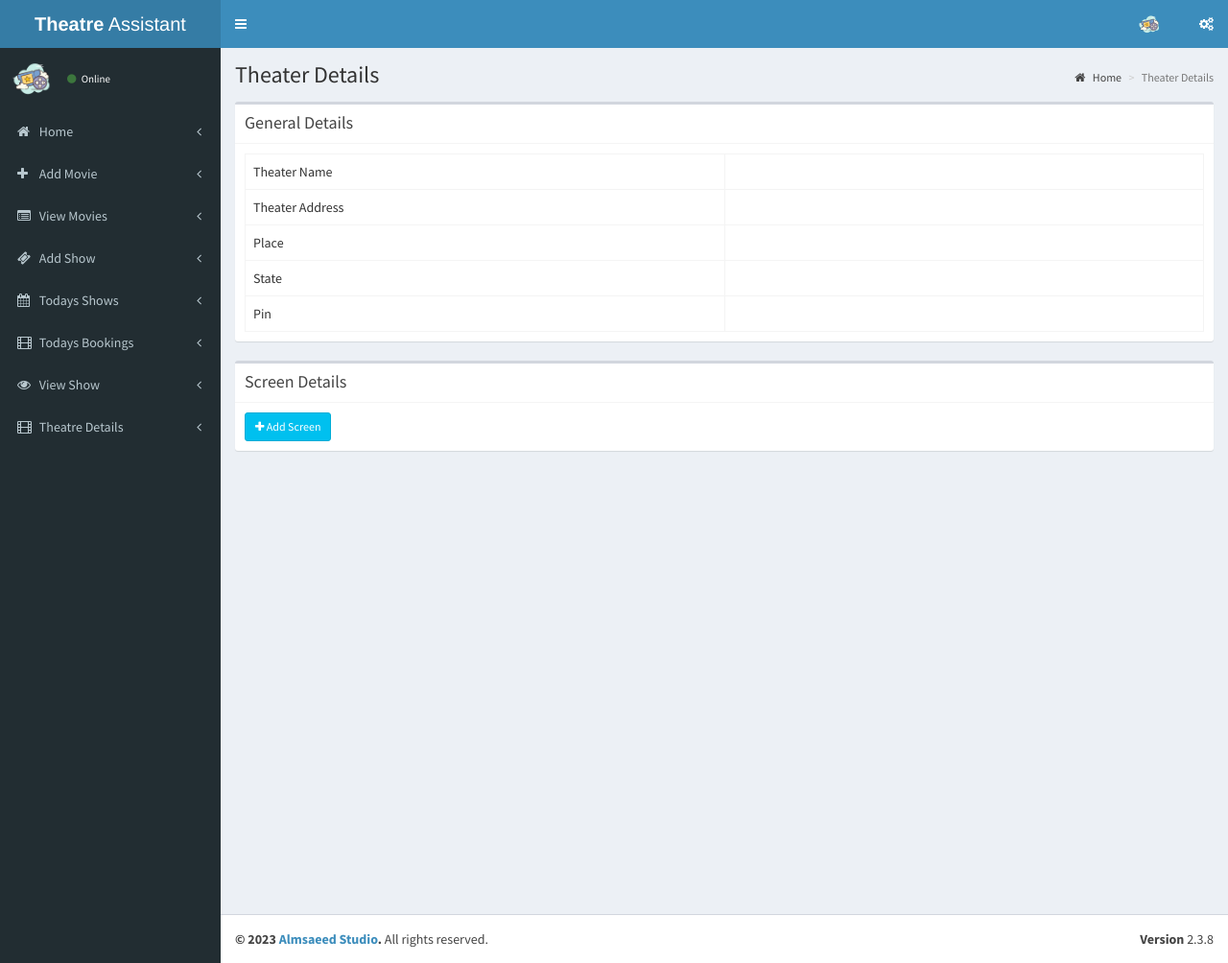
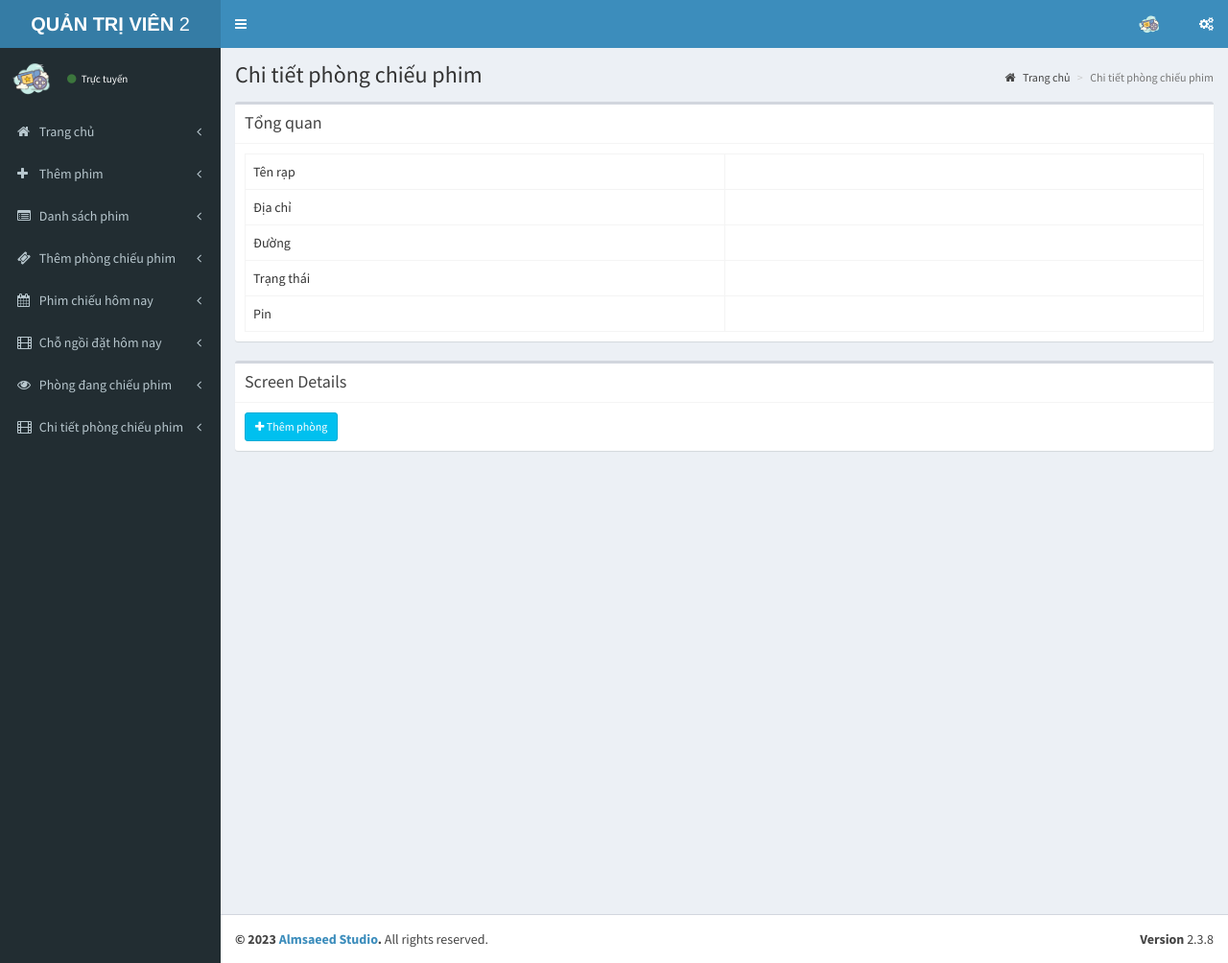
Before and after one commit to NghiaNon/Movie, a PHP site: page /theatre/pages/add_theatre_2.php in a window 1280 px wide. Shown: the whole page at 96% size. Run offline with PHP 8.4, Linux system fonts and the light colour scheme; a user stored in the database is signed in; data comes from the database, SQL or seed files in the repository; data that the repository does not hold is empty; some libraries are stand-ins or nearby versions.

Commit message:
uppdate_admin2

```diff
--- a/theatre/pages/add_theatre_2.php
+++ b/theatre/pages/add_theatre_2.php
@@ -8,11 +8,11 @@ include('header.php');
     <!-- Content Header (Page header) -->
     <section class="content-header">
       <h1>
-        Theater Details
+        Chi tiết phòng chiếu phim
       </h1>
       <ol class="breadcrumb">
-        <li><a href="index.php"><i class="fa fa-home"></i> Home</a></li>
-        <li class="active">Theater Details</li>
+        <li><a href="index.php"><i class="fa fa-home"></i> Trang chủ</a></li>
+        <li class="active">Chi tiết phòng chiếu phim</li>
       </ol>
     </section>
 
@@ -22,7 +22,7 @@ include('header.php');
       <!-- Default box -->
       <div class="box">
          <div class="box-header with-border">
-              <h3 class="box-title">General Details</h3>
+              <h3 class="box-title">Tổng quan</h3>
             </div>
         <div class="box-body">
           <?php
@@ -31,19 +31,19 @@ include('header.php');
           ?>
             <table class="table table-bordered table-hover">
                 <tr>
-                    <td class="col-md-6">Theater Name</td>
+                    <td class="col-md-6">Tên rạp</td>
                     <td  class="col-md-6"><?php echo $theatre['name'];?></td>
                 </tr>
                 <tr>
-                    <td>Theater Address</td>
+                    <td>Địa chỉ</td>
                     <td><?php echo $theatre['address'];?></td>
                 </tr>
                 <tr>
-                    <td>Place</td>
+                    <td>Đường</td>
                     <td><?php echo $theatre['place'];?></td>
                 </tr>
                 <tr>
-                    <td>State</td>
+                    <td>Trạng thái</td>
                     <td><?php echo $theatre['state'];?></td>
                 </tr>
                 <tr>
@@ -65,12 +65,12 @@ include('header.php');
             {
           ?>
             <table class="table table-bordered table-hover">
-              <th class="col-md-1">Slno</th>
-              <th class="col-md-3">Screen Name</th>
-              <th class="col-md-1">Seats</th>
-              <th class="col-md-1">Charge</th>
-              <th class="col-md-3">Show Time</th>
-              <th class="text-right col-md-3"><button data-toggle="modal" data-target="#view-modal" id="getUser" class="btn btn-sm btn-info"><i class="fa fa-plus"></i> Add Screen</button></th>
+              <th class="col-md-1">Số thứ tự</th>
+              <th class="col-md-3">Tên phòng</th>
+              <th class="col-md-1">Chỗ ngồi</th>
+              <th class="col-md-1">Giá vé</th>
+              <th class="col-md-3">Thời gian chiếu</th>
+              <th class="text-right col-md-3"><button data-toggle="modal" data-target="#view-modal" id="getUser" class="btn btn-sm btn-info"><i class="fa fa-plus"></i> Thêm phòng</button></th>
                 <?php
                 $sl=1;
                 while($screen=mysqli_fetch_array($sr))
@@ -89,7 +89,7 @@ include('header.php');
                     else
                     {echo "No Show Time Added";}
                     ?></td>
-                    <td class="text-right"><button data-toggle="modal" data-id="<?php echo $screen['screen_id'];?>" data-target="#view-modal2" id="getUser2" class="btn btn-sm btn-warning"><i class="fa fa-plus"></i> Add Show Times</button></td>
+                    <td class="text-right"><button data-toggle="modal" data-id="<?php echo $screen['screen_id'];?>" data-target="#view-modal2" id="getUser2" class="btn btn-sm btn-warning"><i class="fa fa-plus"></i> Thêm thời gian chiếu</button></td>
                   </tr>
                   <?php
                   $sl++;
@@ -101,7 +101,7 @@ include('header.php');
             else
             {
               ?>
-              <button data-toggle="modal" data-target="#view-modal" id="getUser" class="btn btn-sm btn-info"><i class="fa fa-plus"></i> Add Screen</button>
+              <button data-toggle="modal" data-target="#view-modal" id="getUser" class="btn btn-sm btn-info"><i class="fa fa-plus"></i> Thêm phòng</button>
 
               <?php
             }
@@ -116,7 +116,7 @@ include('header.php');
                        <div class="modal-header">
                             <button type="button" class="close" data-dismiss="modal">&times;</button>
                             <h4 class="modal-title">
-                            	<i class="fa fa-plus"></i> Add Screen
+                            	<i class="fa fa-plus"></i> Thêm phòng
                             </h4>
                        </div>
                        <div class="modal-body">
@@ -143,27 +143,27 @@ include('header.php');
                        <div class="modal-header">
                             <button type="button" class="close" data-dismiss="modal">&times;</button>
                             <h4 class="modal-title">
-                            	<i class="fa fa-plus"></i> Add Show Time
+                            	<i class="fa fa-plus"></i> Thêm thời gian chiếu
                             </h4>
                        </div>
                        <div class="modal-body">
                            <div class="form-group">
-                       	     <label class="control-label">Select Show</label>
+                       	     <label class="control-label">Chọn giờ</label>
                        	     <select name="s_name" id="s_name" class="form-control">
-                       	       <option value="0">Select Show</option>
-                       	       <option>Noon</option>
-                       	       <option>Matinee</option>
-                       	       <option>First</option>
-                       	       <option>Second</option>
-                       	       <option>Others</option>
+                       	       <option value="0">Giờ chiếu</option>
+                       	       <option>Trưa</option>
+                       	       <option>Sáng</option>
+                       	       <option>Chiều</option>
+                       	       <option>Tối</option>
+                       	       <option>Khác</option>
                        	     </select>
                        	   </div>
                        	   <div class="form-group">
-                       	     <label class="control-label">Show Starting Time</label>
+                       	     <label class="control-label">Thời gian bắt đầu</label>
                        	     <input type="time" id="s_time" class="form-control"/>
                        	   </div>
                        	   <div class="form-group">
-                            <button class="btn btn-success" id="savetime">Save</button>
+                            <button class="btn btn-success" id="savetime">Lưu</button>
                           </div>
                         </div>
                         <div class="modal-footer">
--- a/theatre/pages/header.php
+++ b/theatre/pages/header.php
@@ -15,7 +15,7 @@ $theatre=mysqli_fetch_array($th);
 <head>
   <meta charset="utf-8">
   <meta http-equiv="X-UA-Compatible" content="IE=edge">
-  <title>Theatre Assistance</title>
+  <title>QUẢN TRỊ VIÊN 2</title>
   <!-- valodation -->
   <script type="text/javascript" src="../validation/vendor/jquery/jquery-1.10.2.min.js"></script>
   <link rel="stylesheet" href="../validation/dist/css/bootstrapValidator.css"/>
@@ -49,9 +49,9 @@ $theatre=mysqli_fetch_array($th);
     <!-- Logo -->
     <a href="index.php" class="logo">
       <!-- mini logo for sidebar mini 50x50 pixels -->
-      <span class="logo-mini"><b>T</b>A</span>
+      <span class="logo-mini"><b>A</b>D2</span>
       <!-- logo for regular state and mobile devices -->
-      <span class="logo-lg"><b>Theatre</b> Assistant</span>
+      <span class="logo-lg"><b>QUẢN TRỊ VIÊN</b> 2</span>
     </a>
     <!-- Header Navbar: style can be found in header.less -->
     <nav class="navbar navbar-static-top">
@@ -77,12 +77,12 @@ $theatre=mysqli_fetch_array($th);
                 <img src="cinema.png" class="img-circle" alt="User Image">
 
                 <p>
-                  Theatre Assistance
+                  Quản trị viên 2
                 </p>
               </li>
               <li class="user-footer">
                 <div class="pull-right">
-                  <a href="logout.php" class="btn btn-default btn-flat">Logout</a>
+                  <a href="logout.php" class="btn btn-default btn-flat">Đăng xuất</a>
                 </div>
               </li>
             </ul>
@@ -107,7 +107,7 @@ $theatre=mysqli_fetch_array($th);
         </div>
         <div class="pull-left info">
           <p><?php echo $theatre['name'];?></p>
-          <a href="#"><i class="fa fa-circle text-success"></i> Online</a>
+          <a href="#"><i class="fa fa-circle text-success"></i> Trực tuyến</a>
         </div>
       </div>
 
@@ -116,7 +116,7 @@ $theatre=mysqli_fetch_array($th);
       <ul class="sidebar-menu">
         <li class="treeview">
           <a href="index.php">
-            <i class="fa fa-home"></i> <span>Home</span>
+            <i class="fa fa-home"></i> <span>Trang chủ</span>
             <span class="pull-right-container">
               <i class="fa fa-angle-left pull-right"></i>
             </span>
@@ -125,7 +125,7 @@ $theatre=mysqli_fetch_array($th);
 
           <li class="treeview">
           <a href="add_movie.php">
-            <i class="fa fa-plus"></i> <span>Add Movie</span>
+            <i class="fa fa-plus"></i> <span>Thêm phim</span>
             <span class="pull-right-container">
               <i class="fa fa-angle-left pull-right"></i>
             </span>
@@ -134,16 +134,16 @@ $theatre=mysqli_fetch_array($th);
 
         <li class="treeview">
           <a href="view_movie.php">
-            <i class="fa fa-list-alt"></i> <span>View Movies</span>
+            <i class="fa fa-list-alt"></i> <span>Danh sách phim</span>
             <span class="pull-right-container">
               <i class="fa fa-angle-left pull-right"></i>
             </span>
           </a>
         </li>
-
+<!-- thêm phim chiếu trong rạp -->
         <li class="treeview">
           <a href="add_show.php">
-            <i class="fa fa-ticket"></i> <span>Add Show</span>
+            <i class="fa fa-ticket"></i> <span>Thêm phòng chiếu phim</span>
             <span class="pull-right-container">
               <i class="fa fa-angle-left pull-right"></i>
             </span>
@@ -151,7 +151,7 @@ $theatre=mysqli_fetch_array($th);
         </li>
         <li class="treeview">
           <a href="todays_shows.php">
-            <i class="fa fa-calendar"></i> <span>Todays Shows</span>
+            <i class="fa fa-calendar"></i> <span>Phim chiếu hôm nay</span>
             <span class="pull-right-container">
               <i class="fa fa-angle-left pull-right"></i>
             </span>
@@ -159,7 +159,7 @@ $theatre=mysqli_fetch_array($th);
         </li>
         <li class="treeview">
           <a href="tickets.php">
-            <i class="fa fa-film"></i> <span>Todays Bookings</span>
+            <i class="fa fa-film"></i> <span>Chỗ ngồi đặt hôm nay</span>
             <span class="pull-right-container">
               <i class="fa fa-angle-left pull-right"></i>
             </span>
@@ -167,7 +167,7 @@ $theatre=mysqli_fetch_array($th);
         </li>
         <li class="treeview">
           <a href="view_shows.php">
-            <i class="fa fa-eye"></i> <span>View Show</span>
+            <i class="fa fa-eye"></i> <span>Phòng đang chiếu phim</span>
             <span class="pull-right-container">
               <i class="fa fa-angle-left pull-right"></i>
             </span>
@@ -175,7 +175,7 @@ $theatre=mysqli_fetch_array($th);
         </li>
         <li class="treeview">
           <a href="add_theatre_2.php">
-            <i class="fa fa-film"></i> <span>Theatre Details</span>
+            <i class="fa fa-film"></i> <span>Chi tiết phòng chiếu phim</span>
             <span class="pull-right-container">
               <i class="fa fa-angle-left pull-right"></i>
             </span>
--- a/theatre/pages/view_movie.php
+++ b/theatre/pages/view_movie.php
@@ -8,11 +8,11 @@ include('header.php');
     <!-- Content Header (Page header) -->
     <section class="content-header">
       <h1>
-        Movies List
+        Danh sách phim
       </h1>
       <ol class="breadcrumb">
-        <li><a href="index"><i class="fa fa-dashboard"></i> Home</a></li>
-        <li class="active">Movies List</li>
+        <li><a href="index"><i class="fa fa-dashboard"></i> Trang chủ</a></li>
+        <li class="active">Danh sách phim</li>
       </ol>
     </section>
 
```
Also changed, not shown: theatre/pages/add_movie.php (+10 -10 lines), theatre/pages/add_show.php (+11 -11 lines), theatre/pages/tickets.php (+7 -7 lines), theatre/pages/todays_shows.php (+5 -5 lines), theatre/pages/view_shows.php (+5 -5 lines).
